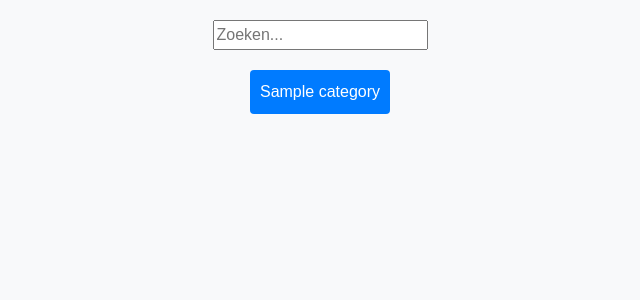
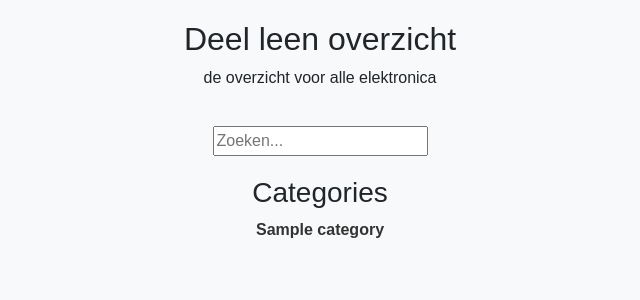
Before and after one commit to tjeerdoweirdo/uitleensysteem, a PHP site: page /phpmailer/ in a window 1280 px wide. Shown: the part 76-376 px from the top of the page, without its empty margins (320-960 px from the left). Run offline with PHP 8.4, Linux system fonts and the light colour scheme; tables that the repository leaves empty or names only in its code hold one stand-in row (values such as "Sample post").

Commit message:
Revert "mooie knopjes"
This reverts commit d2297f50963a4acd34eedb01fbba6f4e5b4f1c8c.

```diff
--- a/paginas/index.php
+++ b/paginas/index.php
@@ -4,6 +4,8 @@ include("../includes/db_connection.php");
 // Fetch categories
 $categorySql = "SELECT DISTINCT catId, catName FROM categories";
 $categoryResult = $conn->query($categorySql);
+
+
 ?>
 
 <!DOCTYPE html>
@@ -54,6 +56,11 @@ $categoryResult = $conn->query($categorySql);
             padding: 20px;
         }
 
+        .hero {
+            text-align: center;
+            margin-bottom: 20px;
+        }
+
         .search-bar {
             margin-bottom: 20px;
             position: relative;
@@ -85,20 +92,11 @@ $categoryResult = $conn->query($categorySql);
             margin-bottom: 20px;
         }
 
-        .categories button {
+        .categories a {
             margin: 0 10px;
-            padding: 10px;
             text-decoration: none;
-            color: #fff;
-            background-color: #007bff;
-            border: none;
-            border-radius: 4px;
-            cursor: pointer;
-            transition: background-color 0.3s ease;
-        }
-
-        .categories button:hover {
-            background-color: #0056b3;
+            color: #333;
+            font-weight: bold;
         }
 
         .card-container {
@@ -157,7 +155,7 @@ $categoryResult = $conn->query($categorySql);
 
                 if (query.length >= 2) {
                     $.ajax({
-                        url: 'index.php', // Updated URL
+                        url: 'index.php',
                         method: 'GET',
                         data: { query: query },
                         success: function (data) {
@@ -200,19 +198,30 @@ $categoryResult = $conn->query($categorySql);
     </header>
 
     <main>
+        <section class="hero">
+            <h2>Deel leen overzicht</h2>
+            <p>de overzicht voor alle elektronica</p>
+        </section>
+
         <section class="search-bar">
             <input type="text" id="search" name="search" placeholder="Zoeken...">
             <div id="autocomplete-results"></div>
         </section>
 
         <section class="categories">
+            <h3>Categories</h3>
             <?php
-            while ($row = $categoryResult->fetch_assoc()) {
-                echo '<button class="category-btn" data-category="' . htmlspecialchars($row['catName']) . '">' . htmlspecialchars($row['catName']) . '</button>';
+            $categorySql = "SELECT DISTINCT catId, catName FROM categories";
+            $categoryResult = $conn->query($categorySql);
+
+
+            while ($row = mysqli_fetch_assoc($categoryResult)) {
+                echo '<a href="#" class="category-link" data-category="' . htmlspecialchars($row['catName']) . '">' . htmlspecialchars($row['catName']) . '</a>';
             }
             ?>
         </section>
 
+        <div class="card-container">
 
         </div>
     </main>
```
